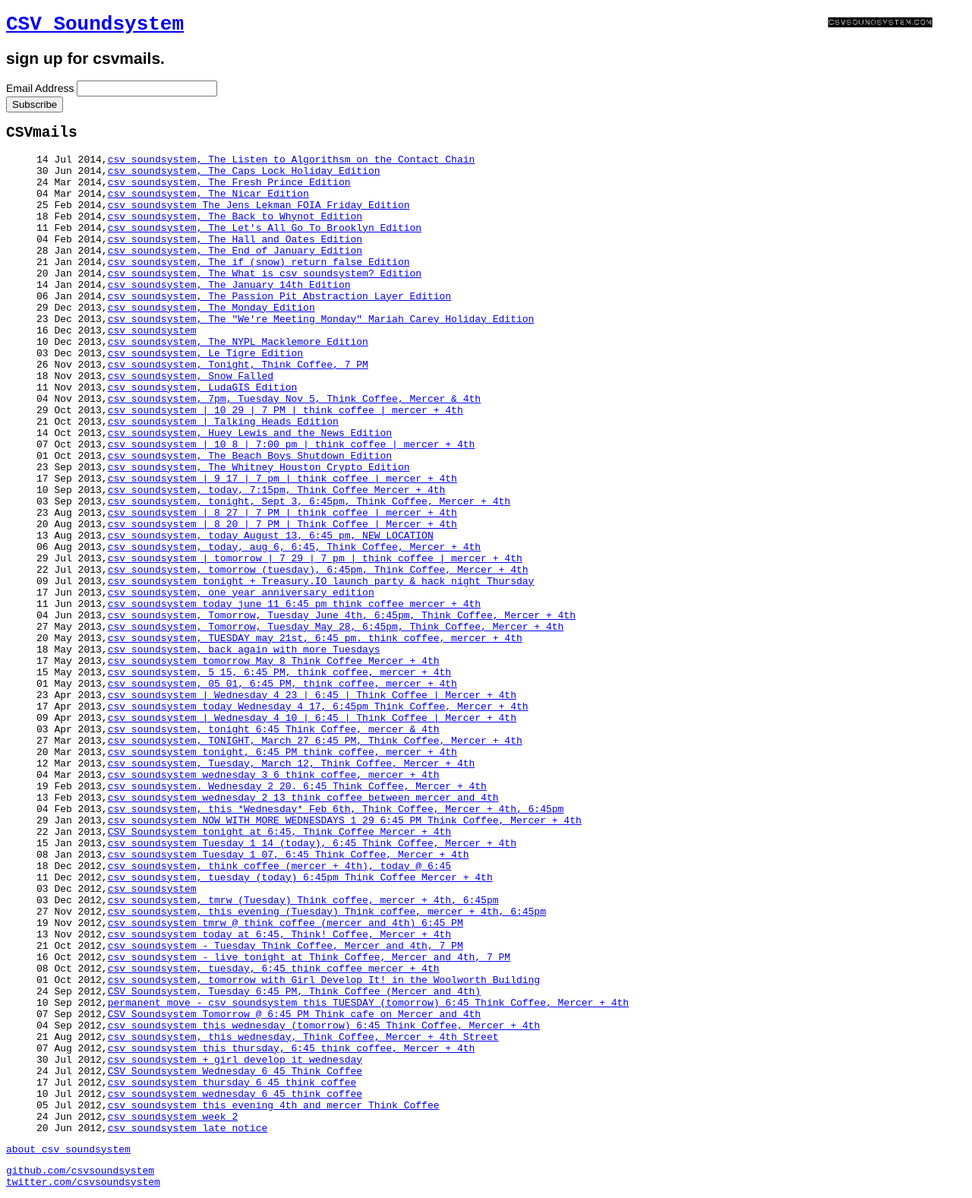
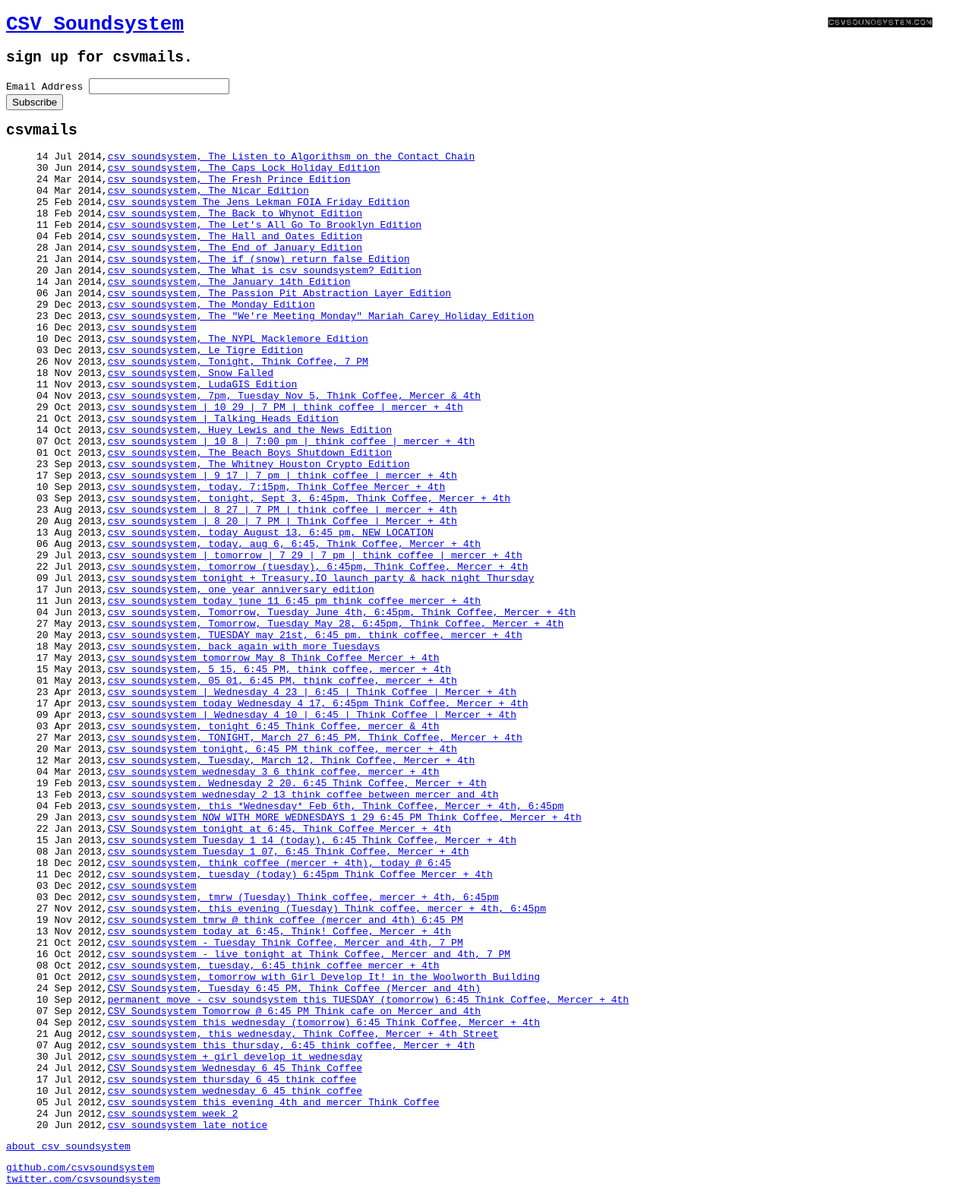
Before and after one commit to csvsoundsystem/csv.nyc, a Jekyll site: the page built from index.html, in a window 1280 px wide. Shown: the whole page at 76% size. Built offline with Jekyll 4.4.1, drawn with Linux system fonts in a browser that asks for light colours; Markdown is read by kramdown in place of the engine named in the settings; comment, search, counter and statistics services are not loaded.

Commit message:
Update index.html

```diff
--- a/index.html
+++ b/index.html
@@ -6,7 +6,7 @@
 <!-- Begin MailChimp Signup Form -->
 <link href="//cdn-images.mailchimp.com/embedcode/classic-081711.css" rel="stylesheet" type="text/css">
 <style type="text/css">
-	#mc_embed_signup{background:#fff; clear:left; font:14px Helvetica,Arial,sans-serif; }
+	#mc_embed_signup{background:#fff; clear:left; }
 	/* Add your own MailChimp form style overrides in your site stylesheet or in this style block.
 	   We recommend moving this block and the preceding CSS link to the HEAD of your HTML file. */
 </style>
@@ -35,7 +35,7 @@
 <!--End mc_embed_signup-->
 
 <div id="home">
-  <h2>CSVmails</h2>
+  <h2>csvmails</h2>
   <ul class="posts">
     {% for post in site.posts %}
       <li><span>{{ post.date | date_to_string }}</span>,<a href="{{ post.url }}">{{ post.title }}</a></li>
```
